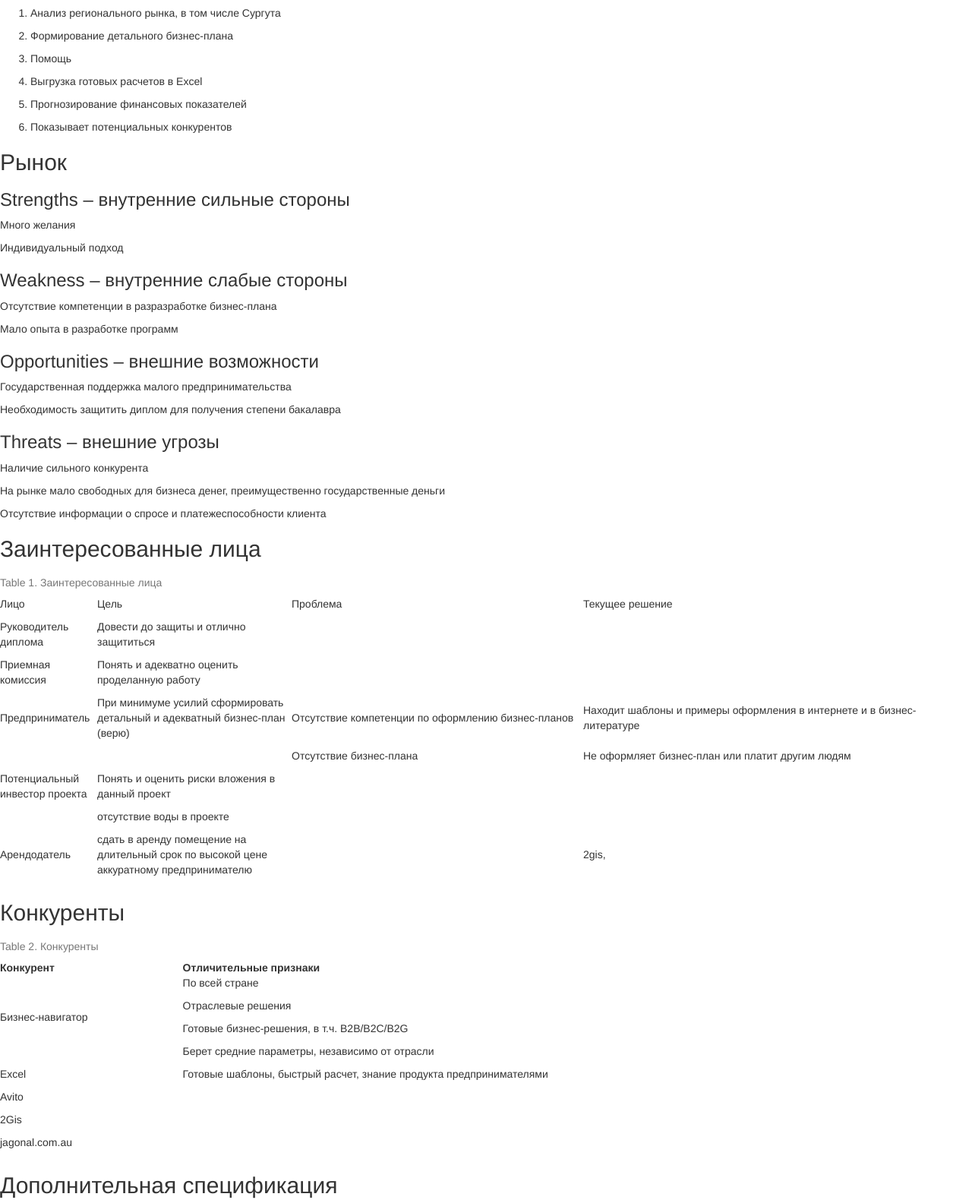
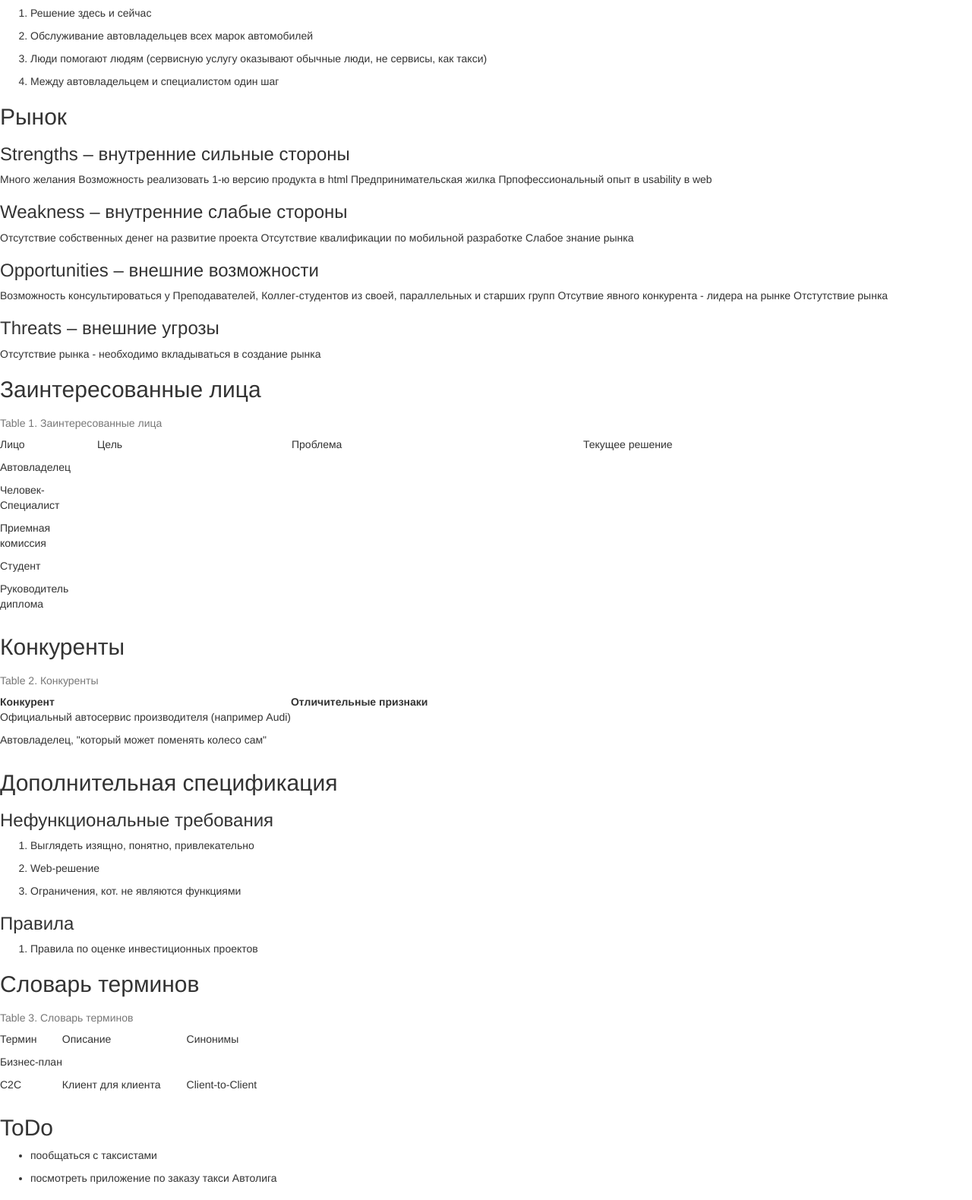
Before and after one commit to olyfsent/Diplom, a plain HTML site: page doc/index.html in a window 1280 px wide. Shown: the part 572-2152 px from the top of the page at 76% size. Drawn offline with Linux system fonts and the light colour scheme.

Commit message:
#2 Написать документ Видение
Добавили Видение по проекту AutoHelp
Исправил adoctodocx, кот. раньше не формировал docx

```diff
--- /dev/null
+++ b/doc/AutoHelp.html
@@ -0,0 +1,273 @@
+<div id="toc" class="toc">
+<div id="toctitle">Содержание</div>
+<ul class="sectlevel1">
+<li><a href="#_краткое_и_полное_наименование">Краткое и полное наименование</a></li>
+<li><a href="#_введение">Введение</a></li>
+<li><a href="#_функциональные_возможности">Функциональные возможности</a></li>
+<li><a href="#_рынок">Рынок</a>
+<ul class="sectlevel2">
+<li><a href="#_strengths_внутренние_сильные_стороны">Strengths – внутренние сильные стороны</a></li>
+<li><a href="#_weakness_внутренние_слабые_стороны">Weakness – внутренние слабые стороны</a></li>
+<li><a href="#_opportunities_внешние_возможности">Opportunities – внешние возможности</a></li>
+<li><a href="#_threats_внешние_угрозы">Threats – внешние угрозы</a></li>
+</ul>
+</li>
+<li><a href="#_заинтересованные_лица">Заинтересованные лица</a></li>
+<li><a href="#_конкуренты">Конкуренты</a></li>
+<li><a href="#_дополнительная_спецификация">Дополнительная спецификация</a>
+<ul class="sectlevel2">
+<li><a href="#_нефункциональные_требования">Нефункциональные требования</a></li>
+<li><a href="#_правила">Правила</a></li>
+</ul>
+</li>
+<li><a href="#_словарь_терминов">Словарь терминов</a></li>
+<li><a href="#_todo">ToDo</a></li>
+</ul>
+</div>
+<div class="sect1">
+<h2 id="_краткое_и_полное_наименование">Краткое и полное наименование</h2>
+<div class="sectionbody">
+<div class="paragraph">
+<p>Краткое: <strong>Автопомощь</strong></p>
+</div>
+<div class="paragraph">
+<p>Полное: <strong>Сервис помощи автовладельцам</strong></p>
+</div>
+</div>
+</div>
+<div class="sect1">
+<h2 id="_введение">Введение</h2>
+<div class="sectionbody">
+<div class="paragraph">
+<p>Есть 2 стороны: Одна предлагает, другая
+Написать услугу, что нужно зедесь и сейчас
+Кто сидит на сайте, организует решение</p>
+</div>
+</div>
+</div>
+<div class="sect1">
+<h2 id="_функциональные_возможности">Функциональные возможности</h2>
+<div class="sectionbody">
+<div class="olist arabic">
+<ol class="arabic">
+<li>
+<p>Решение здесь и сейчас</p>
+</li>
+<li>
+<p>Обслуживание автовладельцев всех марок автомобилей</p>
+</li>
+<li>
+<p>Люди помогают людям (сервисную услугу оказывают обычные люди, не сервисы, как такси)</p>
+</li>
+<li>
+<p>Между автовладельцем и специалистом один шаг</p>
+</li>
+</ol>
+</div>
+</div>
+</div>
+<div class="sect1">
+<h2 id="_рынок">Рынок</h2>
+<div class="sectionbody">
+<div class="sect2">
+<h3 id="_strengths_внутренние_сильные_стороны">Strengths – внутренние сильные стороны</h3>
+<div class="paragraph">
+<p>Много желания
+Возможность реализовать 1-ю версию продукта в html
+Предпринимательская жилка
+Прпофессиональный опыт в usability в web</p>
+</div>
+</div>
+<div class="sect2">
+<h3 id="_weakness_внутренние_слабые_стороны">Weakness – внутренние слабые стороны</h3>
+<div class="paragraph">
+<p>Отсутствие собственных денег на развитие проекта
+Отсутствие квалификации по мобильной разработке
+Слабое знание рынка</p>
+</div>
+</div>
+<div class="sect2">
+<h3 id="_opportunities_внешние_возможности">Opportunities – внешние возможности</h3>
+<div class="paragraph">
+<p>Возможность консультироваться у Преподавателей, Коллег-студентов из своей, параллельных и старших групп
+Отсутвие явного конкурента - лидера на рынке
+Отстутствие рынка</p>
+</div>
+</div>
+<div class="sect2">
+<h3 id="_threats_внешние_угрозы">Threats – внешние угрозы</h3>
+<div class="paragraph">
+<p>Отсутствие рынка - необходимо вкладываться в создание рынка</p>
+</div>
+</div>
+</div>
+</div>
+<div class="sect1">
+<h2 id="_заинтересованные_лица">Заинтересованные лица</h2>
+<div class="sectionbody">
+<table class="tableblock frame-all grid-all spread">
+<caption class="title">Table 1. Заинтересованные лица</caption>
+<colgroup>
+<col style="width: 10%;">
+<col style="width: 20%;">
+<col style="width: 30%;">
+<col style="width: 40%;">
+</colgroup>
+<tbody>
+<tr>
+<td class="tableblock halign-left valign-top"><p class="tableblock">Лицо</p></td>
+<td class="tableblock halign-left valign-top"><p class="tableblock">Цель</p></td>
+<td class="tableblock halign-left valign-top"><p class="tableblock">Проблема</p></td>
+<td class="tableblock halign-left valign-top"><p class="tableblock">Текущее решение</p></td>
+</tr>
+<tr>
+<td class="tableblock halign-left valign-top"><p class="tableblock">Автовладелец</p></td>
+<td class="tableblock halign-left valign-top"></td>
+<td class="tableblock halign-left valign-top"></td>
+<td class="tableblock halign-left valign-top"></td>
+</tr>
+<tr>
+<td class="tableblock halign-left valign-top"><p class="tableblock">Человек-Специалист</p></td>
+<td class="tableblock halign-left valign-top"></td>
+<td class="tableblock halign-left valign-top"></td>
+<td class="tableblock halign-left valign-top"></td>
+</tr>
+<tr>
+<td class="tableblock halign-left valign-top"><p class="tableblock">Приемная комиссия</p></td>
+<td class="tableblock halign-left valign-top"></td>
+<td class="tableblock halign-left valign-top"></td>
+<td class="tableblock halign-left valign-top"></td>
+</tr>
+<tr>
+<td class="tableblock halign-left valign-top"><p class="tableblock">Студент</p></td>
+<td class="tableblock halign-left valign-top"></td>
+<td class="tableblock halign-left valign-top"></td>
+<td class="tableblock halign-left valign-top"></td>
+</tr>
+<tr>
+<td class="tableblock halign-left valign-top"><p class="tableblock">Руководитель диплома</p></td>
+<td class="tableblock halign-left valign-top"></td>
+<td class="tableblock halign-left valign-top"></td>
+<td class="tableblock halign-left valign-top"></td>
+</tr>
+</tbody>
+</table>
+</div>
+</div>
+<div class="sect1">
+<h2 id="_конкуренты">Конкуренты</h2>
+<div class="sectionbody">
+<table class="tableblock frame-all grid-all spread">
+<caption class="title">Table 2. Конкуренты</caption>
+<colgroup>
+<col style="width: 33.3333%;">
+<col style="width: 66.6667%;">
+</colgroup>
+<thead>
+<tr>
+<th class="tableblock halign-left valign-top">Конкурент</th>
+<th class="tableblock halign-left valign-top">Отличительные признаки</th>
+</tr>
+</thead>
+<tbody>
+<tr>
+<td class="tableblock halign-left valign-top"><p class="tableblock">Официальный автосервис производителя (например Audi)</p></td>
+<td class="tableblock halign-left valign-top"></td>
+</tr>
+<tr>
+<td class="tableblock halign-left valign-top"><p class="tableblock">Автовладелец, "который может поменять колесо сам"</p></td>
+<td class="tableblock halign-left valign-top"></td>
+</tr>
+<tr>
+<td class="tableblock halign-left valign-top"></td>
+<td class="tableblock halign-left valign-top"></td>
+</tr>
+<tr>
+<td class="tableblock halign-left valign-top"></td>
+<td class="tableblock halign-left valign-top"></td>
+</tr>
+</tbody>
+</table>
+</div>
+</div>
+<div class="sect1">
+<h2 id="_дополнительная_спецификация">Дополнительная спецификация</h2>
+<div class="sectionbody">
+<div class="sect2">
+<h3 id="_нефункциональные_требования">Нефункциональные требования</h3>
+<div class="olist arabic">
+<ol class="arabic">
+<li>
+<p>Выглядеть изящно, понятно, привлекательно</p>
+</li>
+<li>
+<p>Web-решение</p>
+</li>
+<li>
+<p>Ограничения, кот. не являются функциями</p>
+</li>
+</ol>
+</div>
+</div>
+<div class="sect2">
+<h3 id="_правила">Правила</h3>
+<div class="olist arabic">
+<ol class="arabic">
+<li>
+<p>Правила по оценке инвестиционных проектов</p>
+</li>
+</ol>
+</div>
+</div>
+</div>
+</div>
+<div class="sect1">
+<h2 id="_словарь_терминов">Словарь терминов</h2>
+<div class="sectionbody">
+<table class="tableblock frame-all grid-all spread">
+<caption class="title">Table 3. Словарь терминов</caption>
+<colgroup>
+<col style="width: 16.6666%;">
+<col style="width: 33.3333%;">
+<col style="width: 50.0001%;">
+</colgroup>
+<tbody>
+<tr>
+<td class="tableblock halign-left valign-top"><p class="tableblock">Термин</p></td>
+<td class="tableblock halign-left valign-top"><p class="tableblock">Описание</p></td>
+<td class="tableblock halign-left valign-top"><p class="tableblock">Синонимы</p></td>
+</tr>
+<tr>
+<td class="tableblock halign-left valign-top"><p class="tableblock">Бизнес-план</p></td>
+<td class="tableblock halign-left valign-top"></td>
+<td class="tableblock halign-left valign-top"></td>
+</tr>
+<tr>
+<td class="tableblock halign-left valign-top"></td>
+<td class="tableblock halign-left valign-top"></td>
+<td class="tableblock halign-left valign-top"></td>
+</tr>
+<tr>
+<td class="tableblock halign-left valign-top"><p class="tableblock">С2С</p></td>
+<td class="tableblock halign-left valign-top"><p class="tableblock">Клиент для клиента</p></td>
+<td class="tableblock halign-left valign-top"><p class="tableblock">Client-to-Client</p></td>
+</tr>
+</tbody>
+</table>
+</div>
+</div>
+<div class="sect1">
+<h2 id="_todo">ToDo</h2>
+<div class="sectionbody">
+<div class="ulist">
+<ul>
+<li>
+<p>пообщаться с таксистами</p>
+</li>
+<li>
+<p>посмотреть приложение по заказу такси Автолига</p>
+</li>
+</ul>
+</div>
+</div>
+</div>
--- a/doc/index.html
+++ b/doc/index.html
@@ -7,7 +7,7 @@
 	<script src="js/jquery-3.1.1.min.js"></script>
 	<script>
 		$(function(){
-			$("#includedContent").load("Видение.html");
+			$("#includedContent").load("AutoHelp.html");
 		});
 	</script>
 </head>
```
Also changed, not shown: 6 other files.
